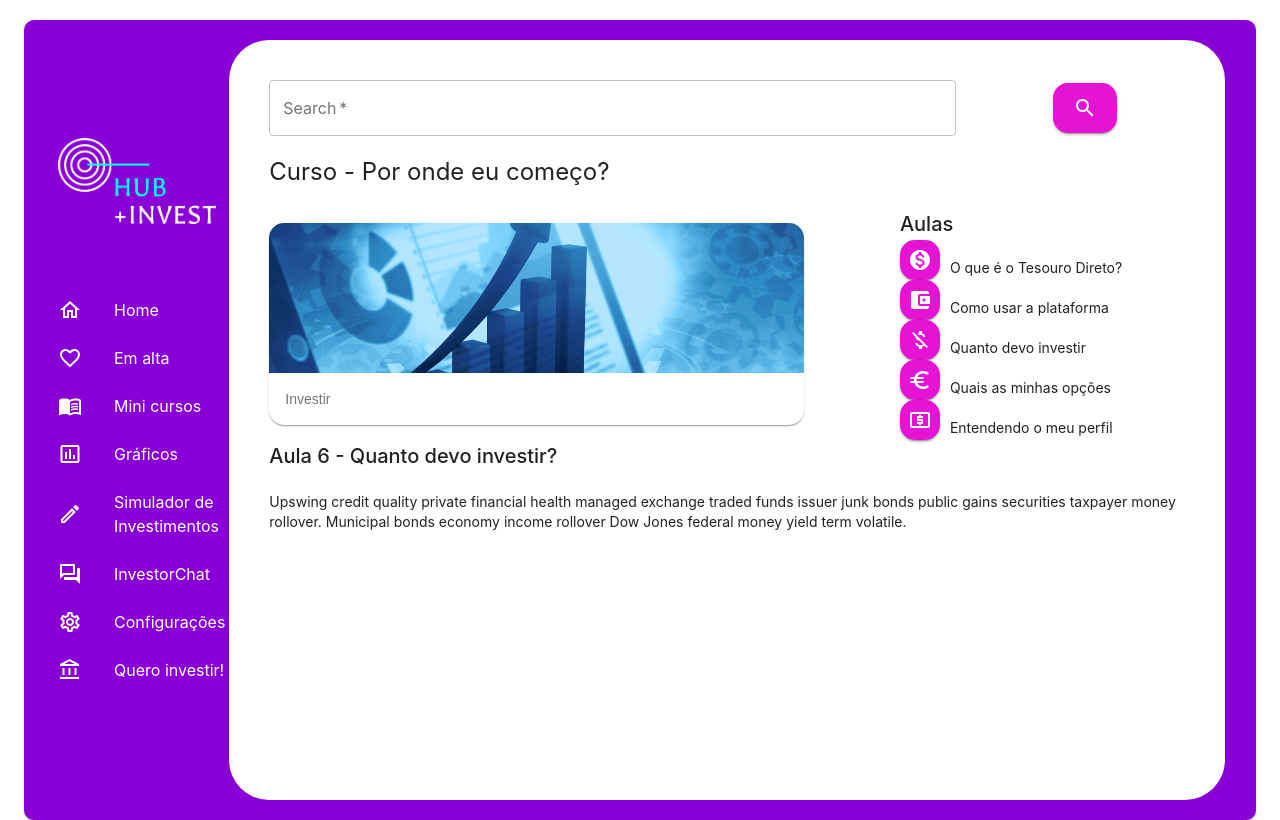
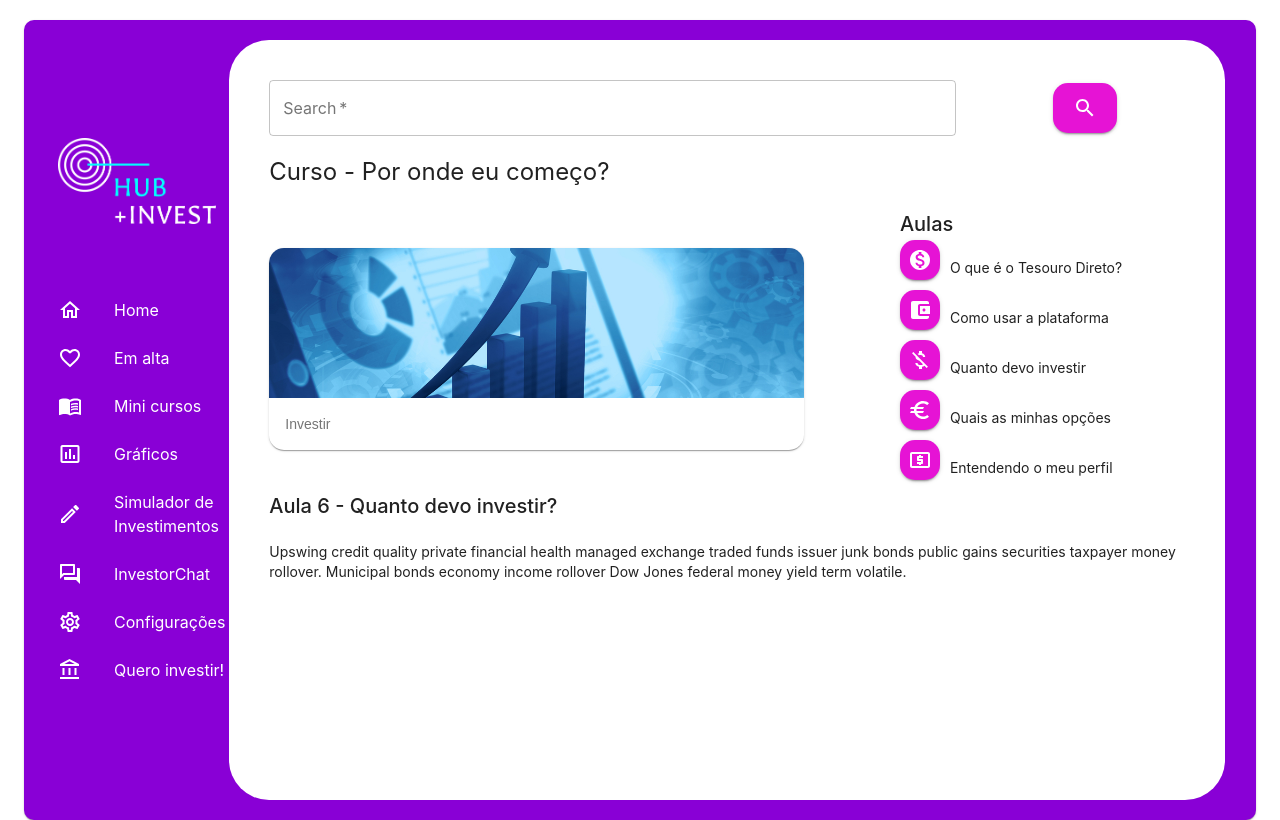
Before and after one commit to Hub-Invest/plataforma, a React (Create React App) app: page /minicursos in a window 1280 px wide. Built offline with nearby package versions, Linux system fonts and the light colour scheme.

Commit message:
fix: margem em cursos

```diff
--- a/src/pages/MiniCursos.js
+++ b/src/pages/MiniCursos.js
@@ -66,6 +66,7 @@ const useStyles = makeStyles({
 		alignItems: 'center'
 	},
 	aulas: {
+		marginBottom: 10,
 		display: 'flex',
 		flexDirection: 'row',
 		alignItems: 'center'
```
